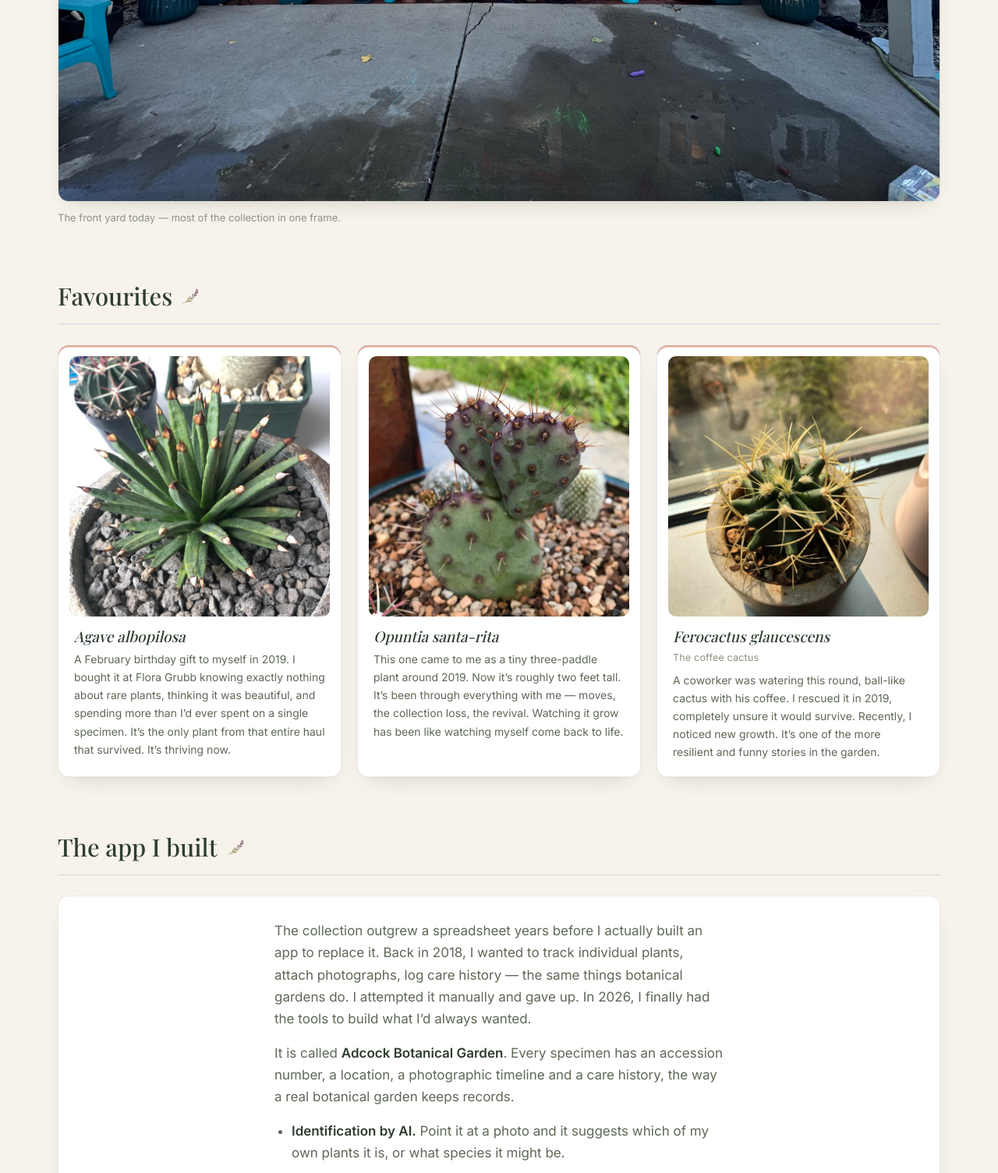
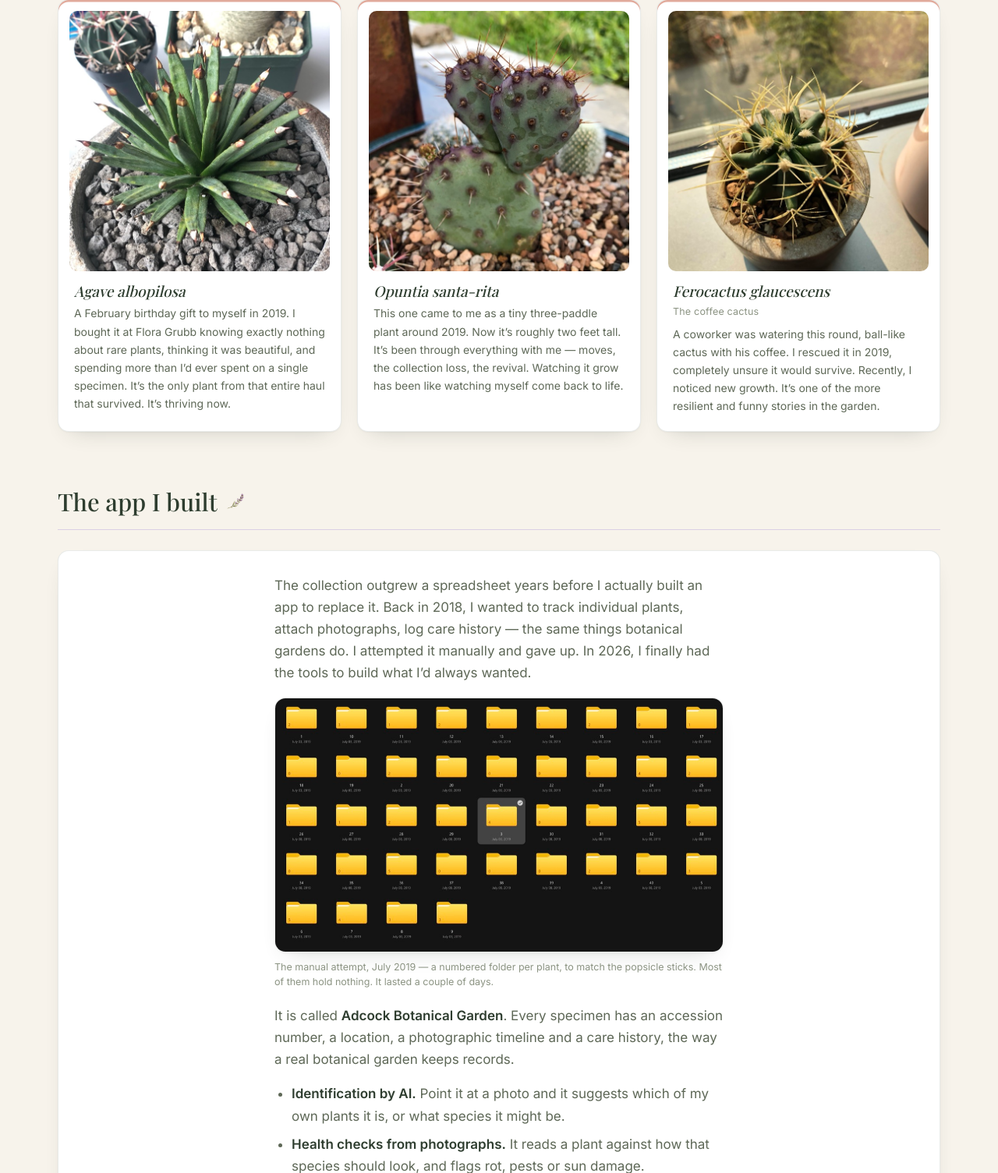
Before and after one commit to amadc0ck/just-amanda, a PHP site: page /plants.html in a window 1280 px wide. Shown: the part 2250-3755 px from the top of the page at 78% size. Run offline with PHP 8.4, Linux system fonts and the light colour scheme; some web fonts are replaced.

Commit message:
Plants: recrop the front yard to a band and move it under the hero; add the manual attempt
The front yard as shot was 4:3 and mostly ceiling and driveway — the collection
is a horizontal band across the middle. Recropped from the original to about
3:1, keeping the roofline and the whole wall with minimal concrete, and moved
from mid-page to directly under the hero. It is the best photograph on the page
and a 3:1 crop is a banner, so it should open rather than interrupt.

Worth recording: cropping with sips carried the original's GPS through into the
crop, and prep-photo.py caught and stripped it on the way out. Crop first, then
always run the tool.

first-attempt-folders.jpg is the manual catalogue from July 2019 — forty
numbered folders matching the popsicle sticks, most of them holding nothing. It
sits inline beside "I attempted it manually and gave up", which is exactly what
it is a picture of.

Its breadcrumb was cropped off on purpose: the path bar read
Meraki_GSuiteMigration > Personal > Succulents > Office, which puts a former
employer's name on a public page and is no part of what the picture shows.

Co-Authored-By: Claude Opus 5 (1M context) <noreply@anthropic.com>
Claude-Session: https://claude.ai/code/session_01LvXzD3aLV7AMvivsQ2iKac

```diff
--- a/plants.html
+++ b/plants.html
@@ -41,6 +41,16 @@
     <div class="hero-art"><img src="images/about-succulents.png" alt="A watercolour of potted succulents &mdash; a pink-edged echeveria, a haworthia, and trailing string-of-pearls" width="900" height="675"></div>
   </div>
 </div>
+
+<section style="padding-bottom:0;">
+  <div class="wrap">
+      <figure class="wall-photo">
+        <img src="images/collection-wall.jpg" width="1400" height="468" loading="lazy"
+             alt="A house wall hung with rows of white wall-mounted pots of succulents, with larger glazed planters and potted cacti along the ground beneath">
+        <figcaption>The front yard today &mdash; most of the collection in one frame.</figcaption>
+      </figure>
+  </div>
+</section>
 
 <section>
   <div class="wrap two-col">
@@ -87,13 +97,6 @@
           the legginess in question.</figcaption>
       </figure>
     </div>
-  </div>
-  <div class="wrap">
-      <figure class="wall-photo">
-        <img src="images/collection-wall.jpg" width="1400" height="1050" loading="lazy"
-             alt="A house wall hung with rows of white wall-mounted pots of succulents, with larger glazed planters and potted cacti along the ground beneath">
-        <figcaption>The front yard today &mdash; most of the collection in one frame.</figcaption>
-      </figure>
   </div>
 </section>
 
@@ -154,6 +157,12 @@
            log care history &mdash; the same things botanical gardens do. I attempted it
            manually and gave up. In 2026, I finally had the tools to build what I&rsquo;d
            always wanted.</p>
+        <figure class="attempt-photo">
+          <img src="images/first-attempt-folders.jpg" width="1000" height="567" loading="lazy"
+               alt="A file browser showing forty folders named 1 to 40, each holding between none and five photographs, all dated July 2019">
+          <figcaption>The manual attempt, July 2019 &mdash; a numbered folder per plant, to match
+            the popsicle sticks. Most of them hold nothing. It lasted a couple of days.</figcaption>
+        </figure>
         <p>It is called <strong>Adcock Botanical Garden</strong>. Every specimen has an
            accession number, a location, a photographic timeline and a care history, the way
            a real botanical garden keeps records.</p>
--- a/style.css
+++ b/style.css
@@ -137,10 +137,13 @@ section{padding:64px 0;}
 /* The collection as it actually is, full width. The Fred Ives above is the
    beginning and this is the same story's other end, so it gets the whole
    measure rather than a column. */
-.wall-photo{margin:36px 0 0;}
-.wall-photo img{width:100%;height:auto;border-radius:var(--radius);
+.wall-photo{margin:0;}
+.attempt-photo{margin:18px 0 20px;}
+.wall-photo img,.attempt-photo img{width:100%;height:auto;border-radius:var(--radius);
   border:1px solid var(--line);box-shadow:var(--shadow);}
-.wall-photo figcaption{font-size:13px;color:var(--ink-faint);margin-top:10px;}
+.wall-photo figcaption,.attempt-photo figcaption{font-size:13px;color:var(--ink-faint);
+  margin-top:10px;line-height:1.5;}
+.attempt-photo figcaption{font-size:12.5px;}
 
 /* The plant the page opens on. It sits under the collection numbers rather than
    in the story panel, because the right column runs out of content long before
```
Also changed, not shown: images/ASSETS.md (+23 -1 lines), images/collection-wall.jpg, images/first-attempt-folders.jpg (added).
